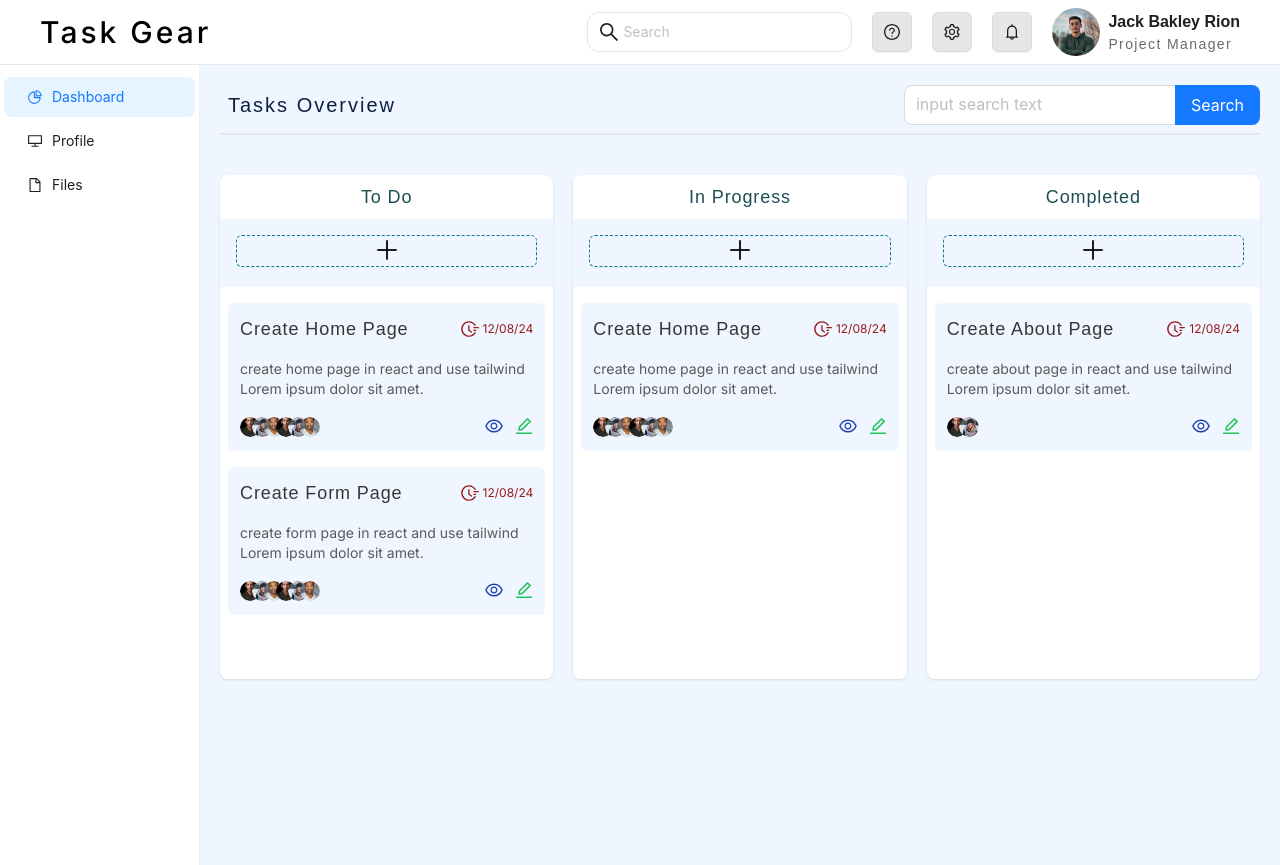
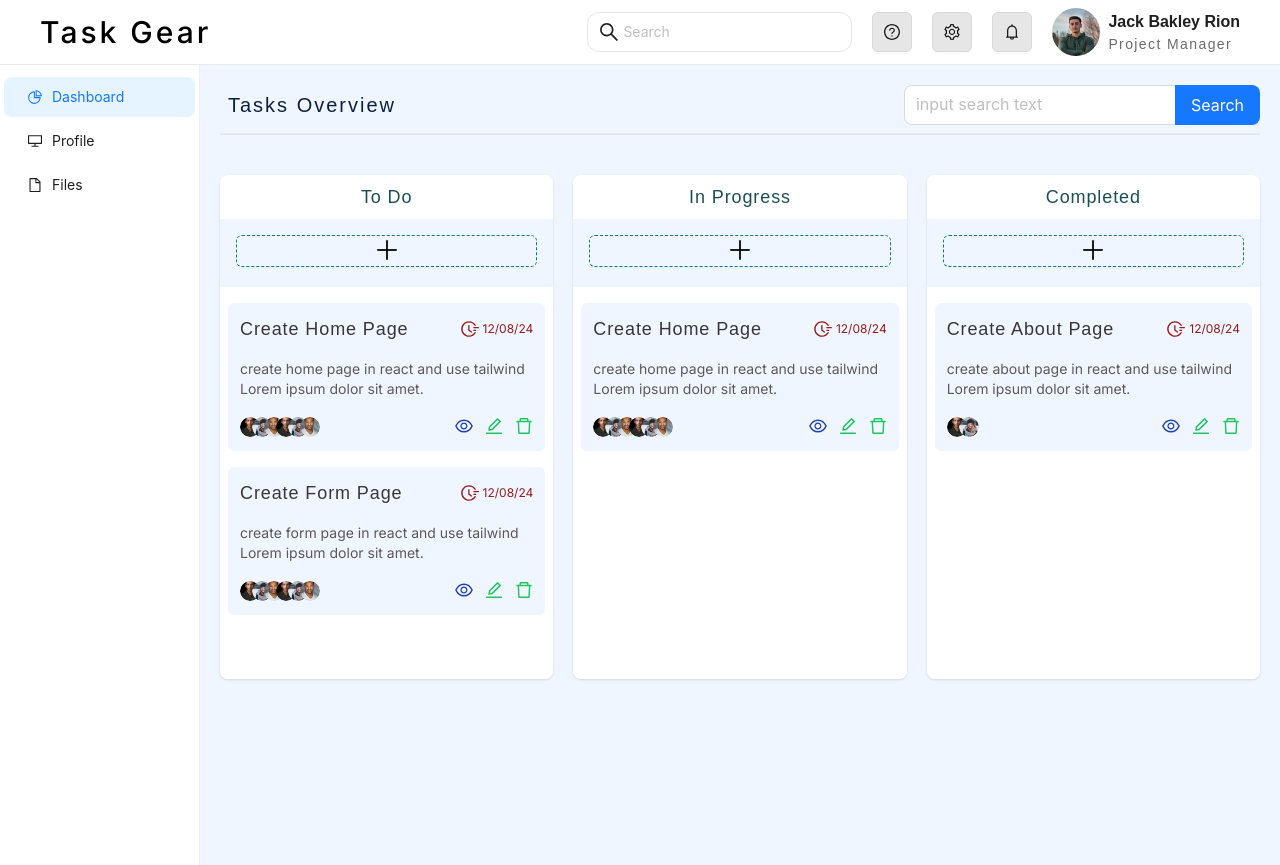
Before and after one commit to tajkir-alam/project-management-todos, a Next.js app: page /dashboard/project/1 in a window 1280 px wide. Built offline with nearby package versions, Linux system fonts and the light colour scheme.

Commit message:
task delete icon added

```diff
--- a/src/app/Component/AuthorizedComponent/ProjectCard/ProjectCard.js
+++ b/src/app/Component/AuthorizedComponent/ProjectCard/ProjectCard.js
@@ -44,7 +44,7 @@
           href={`/dashboard/project/${id}`}
           className="text-slate-500 cursor-pointer"
         >
-          {" "}
+          <br />
           see more...
         </Link>
       </p>
--- a/src/app/Component/AuthorizedComponent/TaskColumn/TaskColumn.js
+++ b/src/app/Component/AuthorizedComponent/TaskColumn/TaskColumn.js
@@ -32,7 +32,7 @@
       projectID: parseInt(projectID),
       deadLines: formattedDeadline,
       taskWorker: imagePaths,
-      status
+      status,
     };
     taskStore.getState().addTask(formData);
     console.log(formData);
@@ -64,6 +64,8 @@
           className="btn bg-transparent border border-dashed border-[#067C89] text-2xl !hover:bg-transparent !focus:bg-transparent"
           onClick={() => setIsModalOpen(!isModalOpen)}
         />
+
+        {/* Task Adding Modal */}
         <Modal
           title="Add Task"
           open={isModalOpen}
--- a/src/app/Component/AuthorizedComponent/Tasks/Task.js
+++ b/src/app/Component/AuthorizedComponent/Tasks/Task.js
@@ -4,9 +4,11 @@
   FieldTimeOutlined,
   EyeOutlined,
   EditOutlined,
+  DeleteOutlined
 } from "@ant-design/icons";
 import Image from "next/image";
 import { Tooltip, Button, Form, Modal, Input, DatePicker, Select } from "antd";
+
 
 const Task = ({ projectID, status, searchQuery }) => {
   const { Option } = Select;
@@ -82,6 +84,11 @@
           <button onClick={() => setIsModalOpen(!isModalOpen)} className="btn">
             <EditOutlined className="text-green-500 text-lg" />
           </button>
+          <button onClick={() => setIsModalOpen(!isModalOpen)} className="btn">
+            <DeleteOutlined className="text-green-500 text-lg" />
+          </button>
+
+          {/* Update Task Modal */}
           <Modal
             title="Add Task"
             open={isModalOpen}
--- a/src/app/dashboard/project/page.js
+++ /dev/null
@@ -1,11 +0,0 @@
-import React from 'react';
-
-const page = () => {
-    return (
-        <div>
-            product detail page
-        </div>
-    );
-};
-
-export default page;
```
Also changed, not shown: package.json (line endings or trailing spaces).
